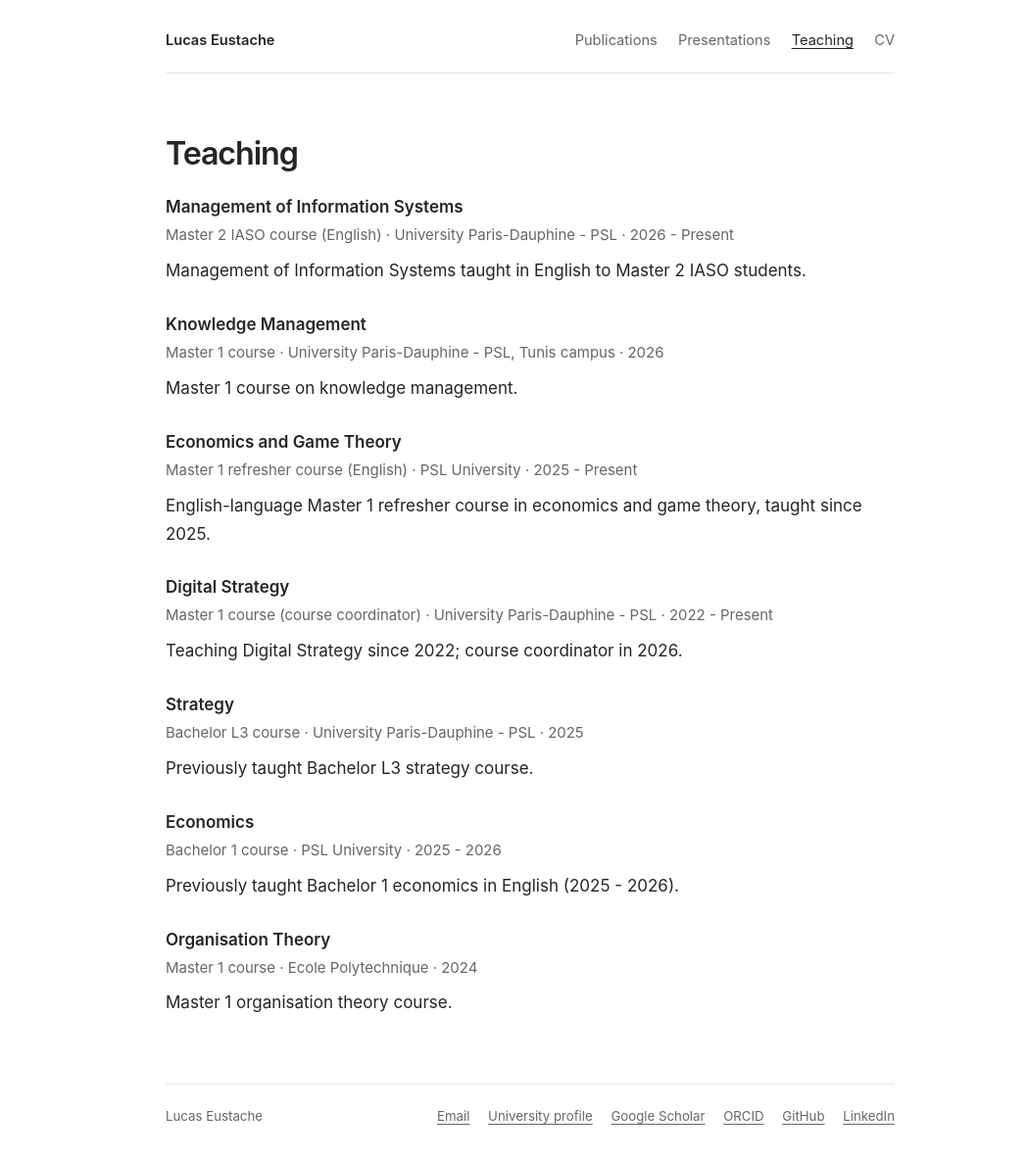
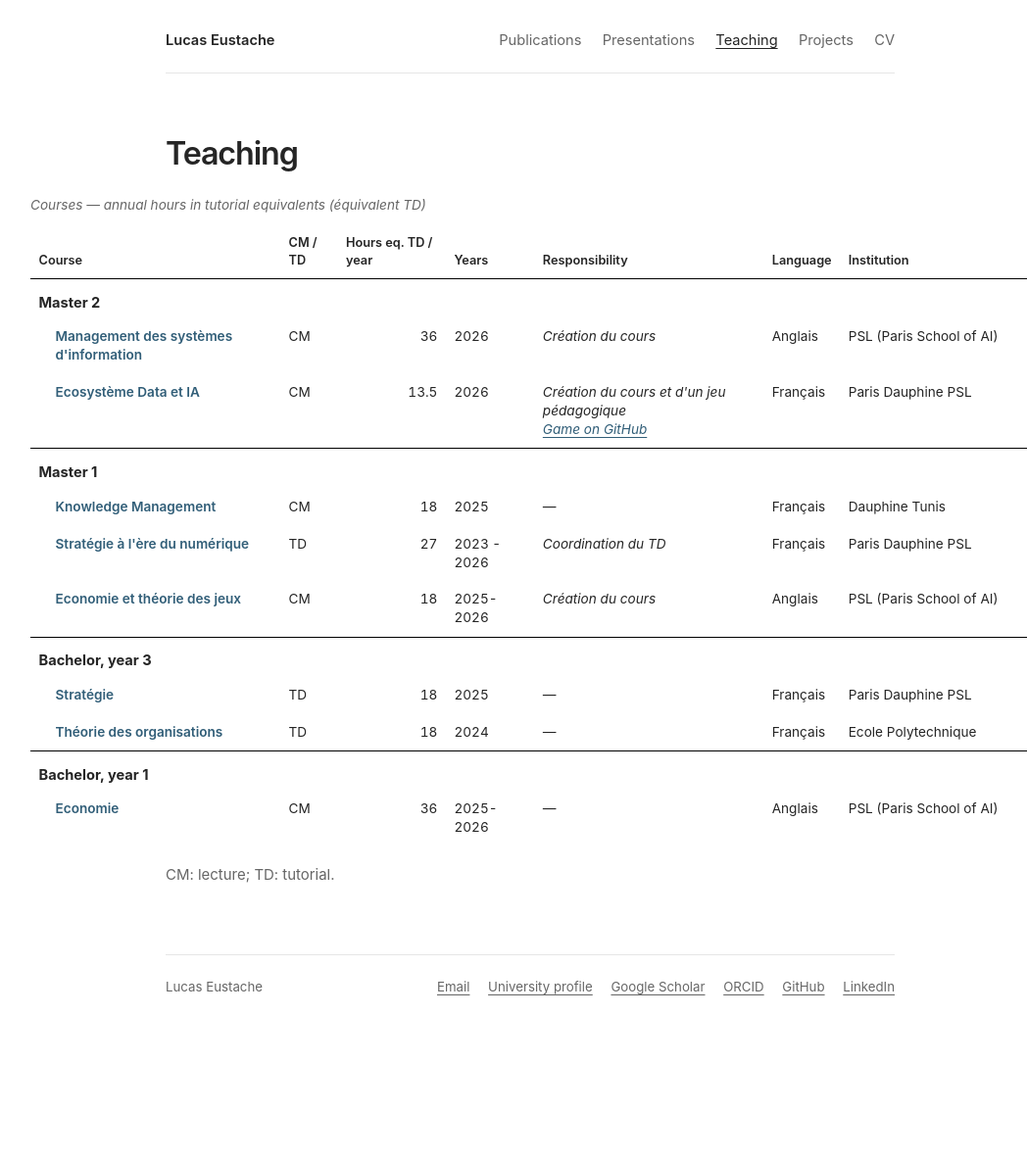
Before and after one commit to Lucaseust/lucaseust.github.io, a Jekyll site: the page built from content/pages/teaching.html, in a window 1280 px wide. Shown: the whole page at 98% size, without its empty margins (99-1147 px from the left). Built offline with Jekyll 4.4.1, drawn with Linux system fonts in a browser that asks for light colours; after the commit the page ends 1052 px from its top, so only the background shows below that.

Commit message:
Link the ECOSYSTEM course project and publish WikiCarte

```diff
--- /dev/null
+++ b/_includes/teaching-table.html
@@ -0,0 +1,42 @@
+{% assign french = false %}
+{% if include.lang == 'fr' %}{% assign french = true %}{% endif %}
+<div class="teaching-table-wrap" role="region" aria-label="{% if french %}Tableau des enseignements{% else %}Teaching table{% endif %}" tabindex="0">
+  <table class="teaching-table">
+    <caption>{% if french %}Enseignements — volume annuel en heures équivalent TD{% else %}Courses — annual hours in tutorial equivalents (équivalent TD){% endif %}</caption>
+    <thead>
+      <tr>
+        <th scope="col">{% if french %}Intitulé{% else %}Course{% endif %}</th>
+        <th scope="col">CM / TD</th>
+        <th scope="col">{% if french %}Heures éq. TD / an{% else %}Hours eq. TD / year{% endif %}</th>
+        <th scope="col">{% if french %}Années{% else %}Years{% endif %}</th>
+        <th scope="col">{% if french %}Responsabilité{% else %}Responsibility{% endif %}</th>
+        <th scope="col">{% if french %}Langue{% else %}Language{% endif %}</th>
+        <th scope="col">Institution</th>
+      </tr>
+    </thead>
+    {% assign levels = 'Master 2|Master 1|L3|L1' | split: '|' %}
+    {% for level in levels %}
+    {% assign level_courses = site.data.teaching | where: 'level', level %}
+    {% if level_courses.size > 0 %}
+    <tbody>
+      <tr class="teaching-level"><th scope="rowgroup" colspan="7">{% if level == 'L3' %}{% if french %}Licence 3{% else %}Bachelor, year 3{% endif %}{% elsif level == 'L1' %}{% if french %}Licence 1{% else %}Bachelor, year 1{% endif %}{% else %}{{ level }}{% endif %}</th></tr>
+    {% for course in level_courses %}
+      <tr class="course-row">
+        <th scope="row"><a href="{{ course.url | relative_url }}">{% if french %}{{ site.data.translations[course.title] | default: course.title }}{% else %}{{ course.title }}{% endif %}</a></th>
+        <td>{{ course.format }}</td>
+        <td class="hours">{% if french %}{{ course.hours | replace: '.', ',' }}{% else %}{{ course.hours }}{% endif %}</td>
+        <td class="course-years">{{ course.years }}</td>
+        <td class="course-responsibility">
+          {{ course.responsibility | default: '—' }}
+          {% if course.repository %}<br><a href="{{ course.repository | escape }}">{% if french %}Jeu sur GitHub{% else %}Game on GitHub{% endif %}</a>{% endif %}
+        </td>
+        <td>{{ course.language }}</td>
+        <td>{% if french %}{{ site.data.translations[course.institution] | default: course.institution }}{% else %}{{ course.institution }}{% endif %}</td>
+      </tr>
+    {% endfor %}
+    </tbody>
+    {% endif %}
+    {% endfor %}
+  </table>
+</div>
+<p class="entry-meta">{% if french %}CM : cours magistral ; TD : travaux dirigés.{% else %}CM: lecture; TD: tutorial.{% endif %} <span class="table-scroll-hint">{% if french %}Faites défiler le tableau horizontalement pour consulter toutes les colonnes.{% else %}Scroll the table horizontally to see all columns.{% endif %}</span></p>
--- a/_layouts/default.html
+++ b/_layouts/default.html
@@ -1,5 +1,5 @@
 <!doctype html>
-<html lang="{{ site.locale | default: 'en' | slice: 0, 2 }}">
+<html lang="{{ page.lang | default: site.locale | default: 'en' | slice: 0, 2 }}">
   <head>
     <meta charset="utf-8">
     <meta name="viewport" content="width=device-width, initial-scale=1">
--- a/assets/css/site.css
+++ b/assets/css/site.css
@@ -73,6 +73,31 @@ section { scroll-margin-top: 1.5rem; }
 pre { overflow-x: auto; padding: 1rem; background: #f6f6f6; }
 table { width: 100%; border-collapse: collapse; }
 th, td { padding: 0.5rem; border-bottom: 1px solid var(--line); text-align: left; }
+.teaching-table-wrap { max-width: 100%; overflow-x: auto; margin: 1rem 0; }
+.teaching-table-wrap:focus-visible { outline: 2px solid var(--link); outline-offset: 3px; }
+.teaching-table { min-width: 880px; font-size: 0.8rem; line-height: 1.4; }
+.teaching-table caption { text-align: left; color: var(--muted); padding-bottom: 0.6rem; font-style: italic; }
+.teaching-table th, .teaching-table td { border: 0; padding: 0.55rem 0.5rem; }
+.teaching-table thead th { background: #fff; vertical-align: bottom; border-bottom: 1px solid #000; }
+.teaching-table tbody th { font-weight: 600; min-width: 210px; vertical-align: top; }
+.teaching-table tbody th a { text-decoration: none; }
+.teaching-table tbody th a:hover { text-decoration: underline; }
+.teaching-table td { vertical-align: top; }
+.teaching-table td:nth-child(2) { white-space: nowrap; }
+.teaching-table .course-years { font-variant-numeric: tabular-nums; }
+.teaching-table .course-responsibility { font-style: italic; }
+.teaching-table thead th:first-child { width: 25%; }
+.teaching-table thead th:last-child { width: 19%; }
+.teaching-table .hours { text-align: right; font-variant-numeric: tabular-nums; }
+.teaching-table tbody tr { background: #fff; }
+.teaching-table thead th { font-size: 0.75rem; font-weight: 600; }
+.teaching-table .teaching-level th { font-size: 0.86rem; font-weight: 700; padding: 0.8rem 0.5rem 0.35rem; }
+.teaching-table tbody + tbody .teaching-level th { border-top: 1px solid #000; }
+.teaching-table .course-row th { padding-inline-start: 1.5rem; }
+@media (min-width: 1100px) {
+  .teaching-table-wrap { width: min(1020px, calc(100vw - 56px)); max-width: none; position: relative; left: 50%; transform: translateX(-50%); }
+  .table-scroll-hint { display: none; }
+}
 @media (max-width: 600px) {
   html { font-size: 16px; }
   body { padding: 0 22px; }
@@ -87,3 +112,14 @@ th, td { padding: 0.5rem; border-bottom: 1px solid var(--line); text-align: left
   a { color: inherit; }
   .entry, .presentation-item { break-inside: avoid; }
 }
+
+@media print {
+  .cv-teaching { page: teaching; break-before: page; break-after: page; }
+  .teaching-table-wrap { overflow: visible; }
+  .teaching-table-wrap { width: 100%; max-width: 100%; position: static; transform: none; }
+  .table-scroll-hint { display: none; }
+  .teaching-table { min-width: 0; font-size: 9pt; }
+  .teaching-table tbody th { min-width: 0; }
+  .teaching-table tr { break-inside: avoid; }
+}
+@page teaching { size: A4 landscape; margin: 15mm; }
--- /dev/null
+++ b/content/_teaching/2026-data-ai-ecosystems.md
@@ -0,0 +1,19 @@
+---
+title: "Ecosystème Data et IA"
+lang: fr
+collection: "teaching"
+type: "Master 2"
+permalink: "/teaching/data-ai-ecosystems/"
+venue: "Paris Dauphine PSL"
+date: "2026-01-01"
+period: "2026"
+---
+
+**Format :** CM · **Volume annuel :** 13.5 heures équivalent TD.
+
+**Langue :** Français.
+
+**Responsabilité :** Création du cours et d'un jeu pédagogique.
+
+{% assign course = site.data.teaching | where: 'url', page.url | first %}
+[Jeu ECOSYSTEM sur GitHub]({{ course.repository }}) · [Présentation du jeu]({{ '/project/#ecosystem' | relative_url }})
--- a/content/data/navigation.yml
+++ b/content/data/navigation.yml
@@ -6,5 +6,7 @@ main:
     url: /talks/
   - title: "Teaching"
     url: /teaching/
+  - title: "Projects"
+    url: /project/
   - title: "CV"
     url: /cv/
--- /dev/null
+++ b/content/data/teaching.yml
@@ -0,0 +1,91 @@
+[
+  {
+    "title": "Management des systèmes d'information",
+    "level": "Master 2",
+    "format": "CM",
+    "hours": 36,
+    "years": "2026",
+    "responsibility": "Création du cours",
+    "language": "Anglais",
+    "institution": "PSL (Paris School of AI)",
+    "url": "/teaching/management-information-systems/"
+  },
+  {
+    "title": "Ecosystème Data et IA",
+    "level": "Master 2",
+    "format": "CM",
+    "hours": 13.5,
+    "years": "2026",
+    "responsibility": "Création du cours et d'un jeu pédagogique",
+    "repository": "https://github.com/Lucaseust/ecosystem_game",
+    "language": "Français",
+    "institution": "Paris Dauphine PSL",
+    "url": "/teaching/data-ai-ecosystems/"
+  },
+  {
+    "title": "Knowledge Management",
+    "level": "Master 1",
+    "format": "CM",
+    "hours": 18,
+    "years": "2025",
+    "responsibility": "",
+    "language": "Français",
+    "institution": "Dauphine Tunis",
+    "url": "/teaching/knowledge-management/"
+  },
+  {
+    "title": "Stratégie à l'ère du numérique",
+    "level": "Master 1",
+    "format": "TD",
+    "hours": 27,
+    "years": "2023 - 2026",
+    "responsibility": "Coordination du TD",
+    "language": "Français",
+    "institution": "Paris Dauphine PSL",
+    "url": "/teaching/digital-strategy/"
+  },
+  {
+    "title": "Economie et théorie des jeux",
+    "level": "Master 1",
+    "format": "CM",
+    "hours": 18,
+    "years": "2025-2026",
+    "responsibility": "Création du cours",
+    "language": "Anglais",
+    "institution": "PSL (Paris School of AI)",
+    "url": "/teaching/economics-game-theory/"
+  },
+  {
+    "title": "Stratégie",
+    "level": "L3",
+    "format": "TD",
+    "hours": 18,
+    "years": "2025",
+    "responsibility": "",
+    "language": "Français",
+    "institution": "Paris Dauphine PSL",
+    "url": "/teaching/strategy/"
+  },
+  {
+    "title": "Théorie des organisations",
+    "level": "L3",
+    "format": "TD",
+    "hours": 18,
+    "years": "2024",
+    "responsibility": "",
+    "language": "Français",
+    "institution": "Ecole Polytechnique",
+    "url": "/teaching/organisation-theory/"
+  },
+  {
+    "title": "Economie",
+    "level": "L1",
+    "format": "CM",
+    "hours": 36,
+    "years": "2025-2026",
+    "responsibility": "",
+    "language": "Anglais",
+    "institution": "PSL (Paris School of AI)",
+    "url": "/teaching/economics/"
+  }
+]
--- a/content/pages/teaching.html
+++ b/content/pages/teaching.html
@@ -3,6 +3,4 @@ layout: archive
 title: "Teaching"
 permalink: /teaching/
 ---
-<h2 class="visually-hidden">Courses</h2>
-{% assign courses = site.teaching | sort: 'date' | reverse %}
-{% for post in courses %}{% include archive-single.html %}{% endfor %}
+{% include teaching-table.html lang="en" %}
--- /dev/null
+++ b/project/index.html
@@ -0,0 +1,26 @@
+---
+layout: archive
+title: "Projets"
+lang: fr
+permalink: /project/
+---
+<section aria-labelledby="ecosystem">
+  <h2 id="ecosystem">ECOSYSTEM</h2>
+  <p>Dans ce jeu pédagogique conçu pour le cours Écosystèmes de données et d’intelligence artificielle, cinq entreprises négocient le lancement d’un service de navettes autonomes. Les équipes décident ensemble comment financer les investissements et partager les recettes, puis comparent leurs résultats lors du débriefing.</p>
+  <p class="entry-meta">10 à 30 participants · Environ 60 minutes · Français ou anglais · Python 3.10 ou plus récent</p>
+  <p class="resource-links">
+    <a href="{{ '/project/ecosystem.zip' | relative_url }}" download>Télécharger le jeu (ZIP)</a>
+    <a href="https://github.com/Lucaseust/ecosystem_game/blob/main/README.fr.md#lancer-le-jeu">Instructions de lancement</a>
+    <a href="https://github.com/Lucaseust/ecosystem_game">Code source sur GitHub</a>
+  </p>
+</section>
+
+<section aria-labelledby="wikicarte">
+  <h2 id="wikicarte">WikiCarte</h2>
+  <p>Quelles communes les articles de Wikipédia citent-ils quand ils en décrivent une autre ? WikiCarte cartographie les mentions entre communes de France métropolitaine dans Wikipédia en français, avec des cartes thématiques pour l’histoire, le patrimoine, la géographie et l’administration.</p>
+  <p class="resource-links">
+    <a href="https://github.com/Lucaseust/wikicarte/blob/main/report/citation_report.pdf">Consulter le rapport (PDF)</a>
+    <a href="https://github.com/Lucaseust/wikicarte">Voir le projet sur GitHub</a>
+  </p>
+  <p><a href="{{ '/project/wikicarte.jpg' | relative_url }}"><img src="{{ '/project/wikicarte.jpg' | relative_url }}" alt="Carte des 17 groupes de communes qui se citent dans Wikipédia en français" width="2400" height="3000" loading="lazy" decoding="async"></a></p>
+</section>
```
Also changed, not shown: content/pages/about.md (+1 -1 lines), content/pages/cv-fr.md (+6 -9 lines), content/pages/cv.md (+6 -9 lines), project/wikicarte.jpg (added), 7 other files.
